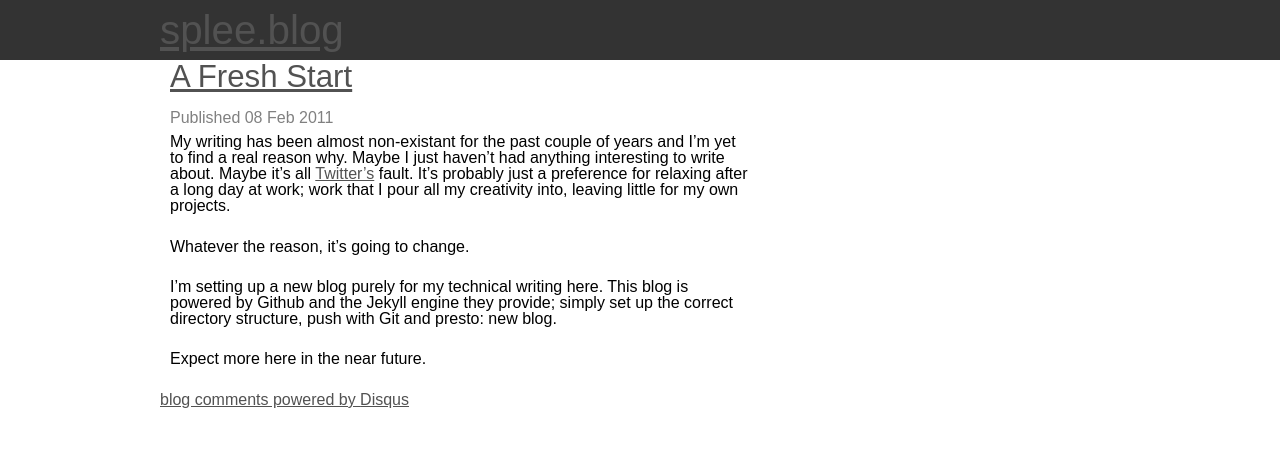
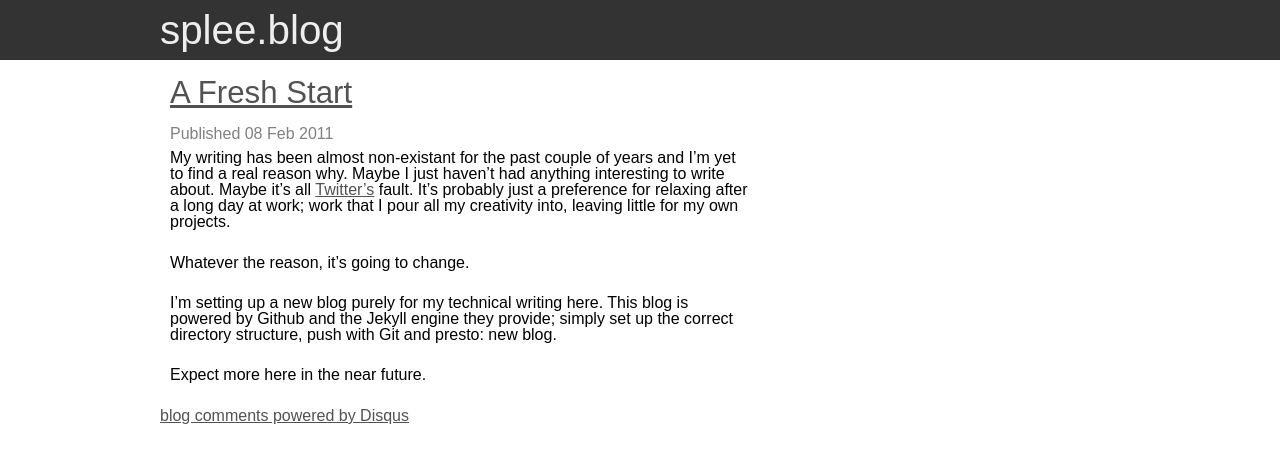
Before and after one commit to splee/splee.github.com, a Jekyll site: the page built from _posts/2011-02-08-a-fresh-start.markdown, in a window 1280 px wide. Shown: the top 463 px of the page. Built offline with Jekyll 4.4.1, drawn with Linux system fonts in a browser that asks for light colours; nearby versions of some CDN libraries; library files that are not in the unit come from our copies; comment, search, counter and statistics services are not loaded.

Commit message:
Updated styles

```diff
--- a/css/style.css
+++ b/css/style.css
@@ -11,8 +11,12 @@
 
 .header.wrap {
 	background-color: #333;
+	margin-bottom: 1em;
 }
 header h1 {
 	margin: 0.2em 0px;
-	color: #fff;
 }
+header h1 a {
+	color: #eee;
+	text-decoration: none;
+}
```
